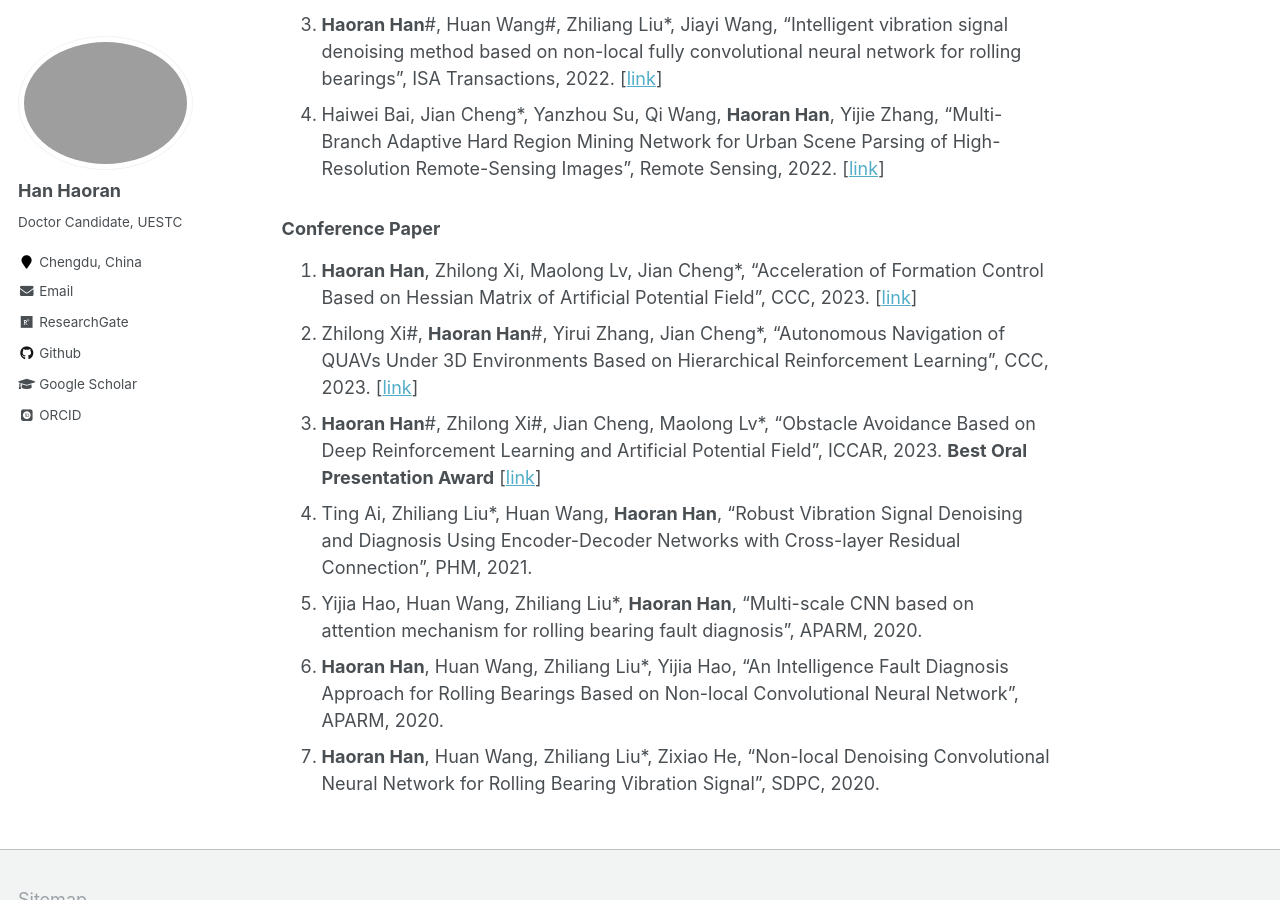
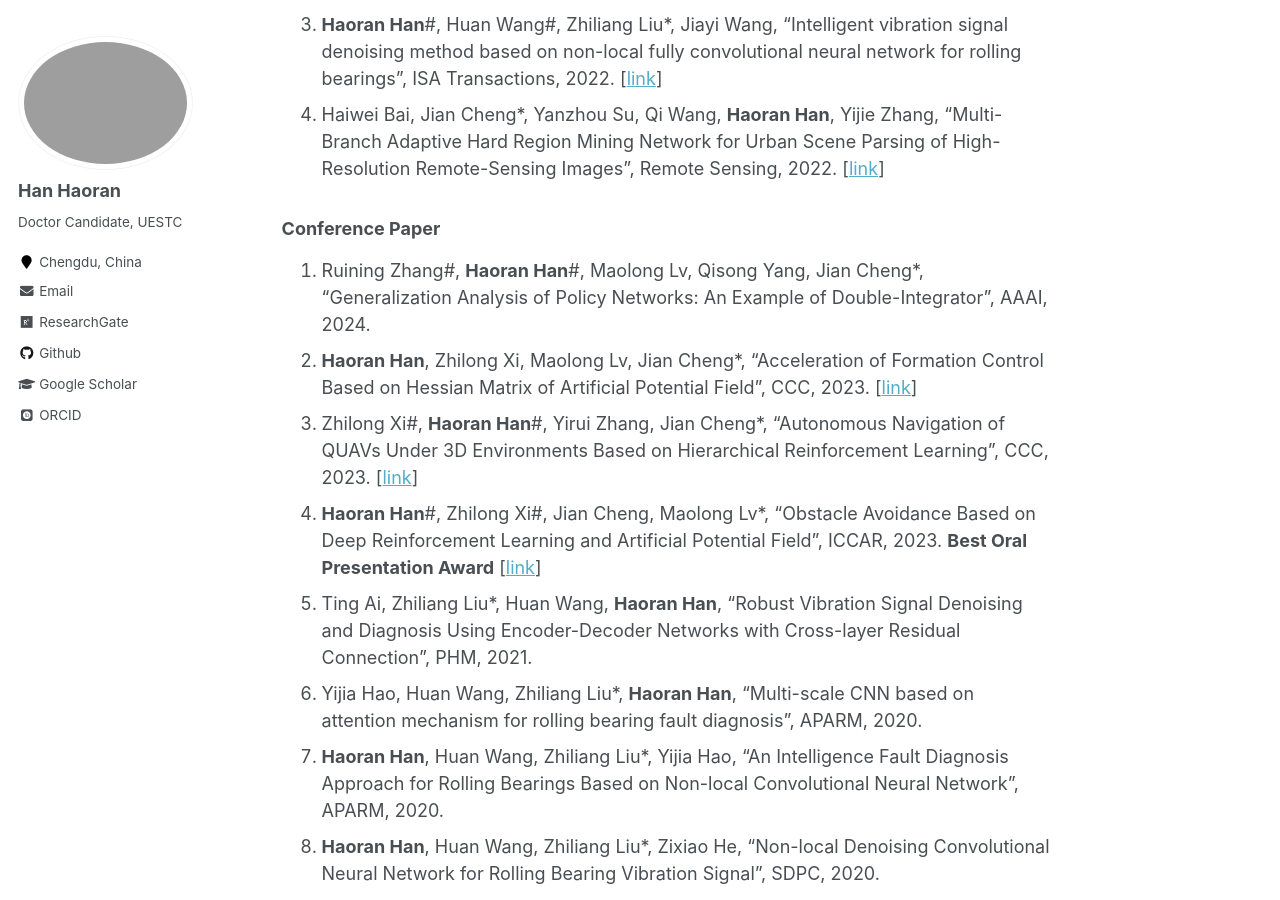
Before and after one commit to Han-Adam/Han-Adam.github.io, a Jekyll site: the page built from _pages/about.md, in a window 1280 px wide and 900 px high, scrolled down 918 px. Built offline with Jekyll 4.4.1, drawn with Linux system fonts in a browser that asks for light colours; some web fonts are replaced.

Commit message:
Update about.md

```diff
--- a/_pages/about.md
+++ b/_pages/about.md
@@ -25,10 +25,11 @@ Deep Reinforcement Learning", IEEE Robotics and Automation Letters, 2022. [[link
 3. Haiwei Bai, Jian Cheng*, Yanzhou Su, Qi Wang, **Haoran Han**, Yijie Zhang, "Multi-Branch Adaptive Hard Region Mining Network for Urban Scene Parsing of High-Resolution Remote-Sensing Images", Remote Sensing, 2022. [[link](https://www.mdpi.com/2072-4292/14/21/5527/htm)]
 
 ### Conference Paper
-1. **Haoran Han**, Zhilong Xi, Maolong Lv, Jian Cheng*, "Acceleration of Formation Control Based on Hessian Matrix of Artificial Potential Field", CCC, 2023. [[link](https://ieeexplore.ieee.org/abstract/document/10240751)]
-2. Zhilong Xi#, **Haoran Han**#, Yirui Zhang, Jian Cheng*, "Autonomous Navigation of QUAVs Under 3D Environments Based on Hierarchical Reinforcement Learning", CCC, 2023. [[link](https://ieeexplore.ieee.org/document/10239903)]
-3. **Haoran Han**#, Zhilong Xi#, Jian Cheng, Maolong Lv*, "Obstacle Avoidance Based on Deep Reinforcement Learning and Artificial Potential Field", ICCAR, 2023. **Best Oral Presentation Award** [[link](https://ieeexplore.ieee.org/document/10151771)]
-4. Ting Ai, Zhiliang Liu*, Huan Wang, **Haoran Han**, "Robust Vibration Signal Denoising and Diagnosis Using Encoder-Decoder Networks with Cross-layer Residual Connection", PHM, 2021.
-5. Yijia Hao, Huan Wang, Zhiliang Liu*, **Haoran Han**, "Multi-scale CNN based on attention mechanism for rolling bearing fault diagnosis", APARM, 2020.
-6. **Haoran Han**, Huan Wang, Zhiliang Liu*, Yijia Hao, "An Intelligence Fault Diagnosis Approach for Rolling Bearings Based on Non-local Convolutional Neural Network", APARM, 2020.
-7. **Haoran Han**, Huan Wang, Zhiliang Liu*, Zixiao He, "Non-local Denoising Convolutional Neural Network for Rolling Bearing Vibration Signal", SDPC, 2020.
+1. Ruining Zhang#, **Haoran Han**#, Maolong Lv, Qisong Yang, Jian Cheng*, "Generalization Analysis of Policy Networks: An Example of Double-Integrator", AAAI, 2024.
+2. **Haoran Han**, Zhilong Xi, Maolong Lv, Jian Cheng*, "Acceleration of Formation Control Based on Hessian Matrix of Artificial Potential Field", CCC, 2023. [[link](https://ieeexplore.ieee.org/abstract/document/10240751)]
+3. Zhilong Xi#, **Haoran Han**#, Yirui Zhang, Jian Cheng*, "Autonomous Navigation of QUAVs Under 3D Environments Based on Hierarchical Reinforcement Learning", CCC, 2023. [[link](https://ieeexplore.ieee.org/document/10239903)]
+4. **Haoran Han**#, Zhilong Xi#, Jian Cheng, Maolong Lv*, "Obstacle Avoidance Based on Deep Reinforcement Learning and Artificial Potential Field", ICCAR, 2023. **Best Oral Presentation Award** [[link](https://ieeexplore.ieee.org/document/10151771)]
+5. Ting Ai, Zhiliang Liu*, Huan Wang, **Haoran Han**, "Robust Vibration Signal Denoising and Diagnosis Using Encoder-Decoder Networks with Cross-layer Residual Connection", PHM, 2021.
+6. Yijia Hao, Huan Wang, Zhiliang Liu*, **Haoran Han**, "Multi-scale CNN based on attention mechanism for rolling bearing fault diagnosis", APARM, 2020.
+7. **Haoran Han**, Huan Wang, Zhiliang Liu*, Yijia Hao, "An Intelligence Fault Diagnosis Approach for Rolling Bearings Based on Non-local Convolutional Neural Network", APARM, 2020.
+8. **Haoran Han**, Huan Wang, Zhiliang Liu*, Zixiao He, "Non-local Denoising Convolutional Neural Network for Rolling Bearing Vibration Signal", SDPC, 2020.
```
